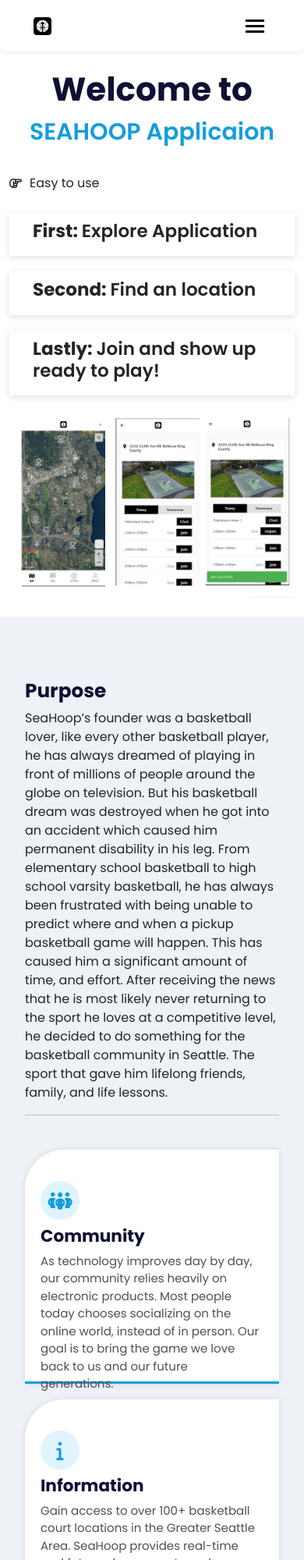
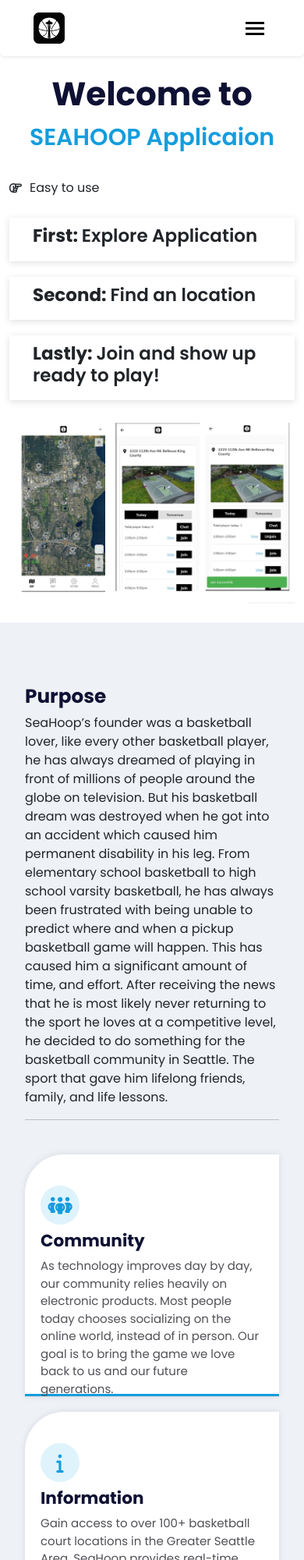
Before and after one commit to sukurali/seahoop, a plain HTML site: page index.html in a window 390 px wide. Shown: the top 2000 px of the page at 78% size. Drawn offline with nearby package versions, Linux system fonts and the light colour scheme.

Commit message:
Update style.css

```diff
--- a/css/style.css
+++ b/css/style.css
@@ -209,7 +209,7 @@ a{
 	opacity: 1;
 }
 .header .logo{
-	width: 16%;
+	width: 21%;
 }
 	.header .nav-menu{
 		position: fixed;
@@ -341,7 +341,7 @@ a{
 .service_details {
     padding: 40px 20px;
     background: #fff;
-    height: 300px;
+    height: 310px;
     width: 100%;
 	margin-top: 20px;
     color: #0E1133;
```
